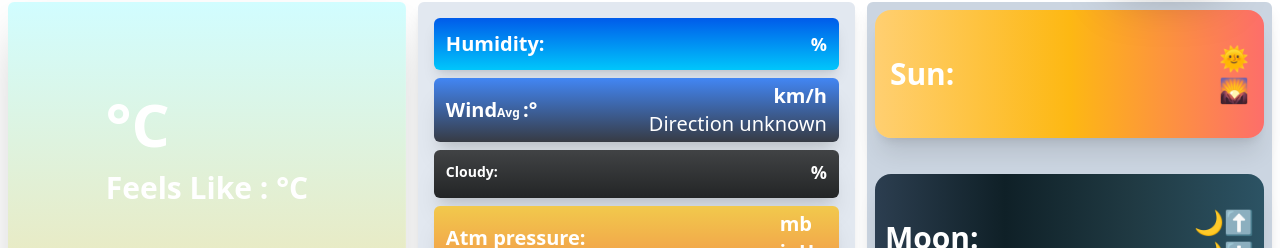
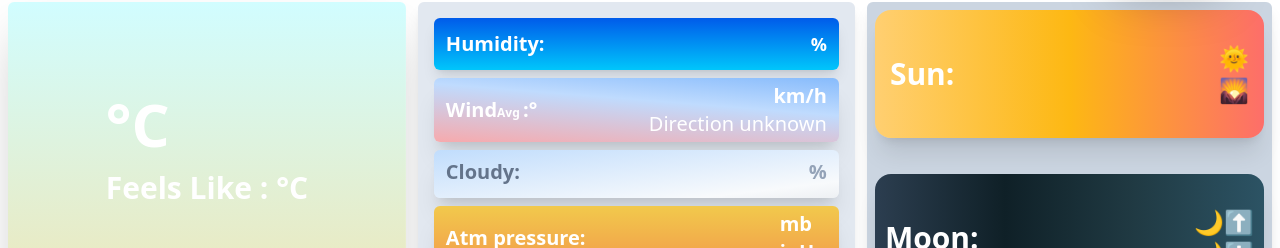
Before and after one commit to Code-Master20/weCode, a React (Vite) app: page /projects/weather/current-weather in a window 1280 px wide. Shown: the part 394-642 px from the top of the page. Built offline with nearby package versions, Linux system fonts and the light colour scheme; no server answers.

Commit message:
animation added

```diff
--- a/src/contexts/projectContexts/WeatherContext.jsx
+++ b/src/contexts/projectContexts/WeatherContext.jsx
@@ -59,7 +59,7 @@ export default function WeatherProvider({ children }) {
         setCurrentDayAstros(data.forecast.forecastday[0].astro);
         setLocalisedData(data.location);
         setOverallDayForecasting(data.forecast.forecastday[0].day);
-        setTwentyFourHourForecasting(data.forecast.forecastday[0].hour);
+        setTwentyFourHourForecasting(data?.forecast?.forecastday[0]?.hour);
 
         setTimeout(() => setError(null), 4000);
 
--- a/src/projects/WeatherApp/CurrentWeather.jsx
+++ b/src/projects/WeatherApp/CurrentWeather.jsx
@@ -128,23 +128,6 @@ function CurrentWeather() {
     return "Extreme";
   }
 
-  // Gradient backgrounds for wind
-  function getWindBackground(windKph) {
-    if (windKph <= 10) {
-      // Calm
-      return "linear-gradient(to top, #e0f7fa, #80deea)"; // light cyan
-    } else if (windKph <= 30) {
-      // Moderate
-      return "linear-gradient(to top, #b2fefa, #0ed2f7)"; // aqua blue
-    } else if (windKph <= 60) {
-      // Strong
-      return "linear-gradient(to top, #f7971e, #ffd200)"; // yellow-orange
-    } else {
-      // Storm
-      return "linear-gradient(to top, #373b44, #4286f4)"; // dark stormy
-    }
-  }
-
   // Function for humidity backgrounds
   function getHumidityBackground(humidity) {
     if (humidity < 30) {
@@ -195,31 +178,6 @@ function CurrentWeather() {
     }
   }
 
-  // background gradient for different cloud percentages
-  function getCloudBackground(cloud) {
-    if (cloud <= 10) {
-      // Clear sky
-      return "linear-gradient(to top, #56ccf2, #2f80ed)";
-      // bright blue sky
-    } else if (cloud <= 40) {
-      // Few clouds
-      return "linear-gradient(to top, #a1c4fd, #c2e9fb)";
-      // soft blue with light white
-    } else if (cloud <= 70) {
-      // Partly cloudy
-      return "linear-gradient(to top, #d7d2cc, #304352)";
-      // grayish-blue
-    } else if (cloud <= 90) {
-      // Mostly cloudy
-      return "linear-gradient(to top, #757f9a, #d7dde8)";
-      // strong gray tones
-    } else {
-      // Overcast (100%)
-      return "linear-gradient(to top, #232526, #414345)";
-      // dark gray stormy
-    }
-  }
-
   // background gradient for different atmospheric pressures
   function getPressureBackground(pressure) {
     if (pressure < 990) {
@@ -265,30 +223,6 @@ function CurrentWeather() {
     }
   }
 
-  function getPrecipitationBackground(precipMM) {
-    if (precipMM === 0) {
-      // No rain
-      return "linear-gradient(to top, #56ccf2, #2f80ed)";
-      // clear blue sky
-    } else if (precipMM <= 2.5) {
-      // Light rain
-      return "linear-gradient(to top, #89f7fe, #66a6ff)";
-      // light blue / gentle rain
-    } else if (precipMM <= 7.5) {
-      // Moderate rain
-      return "linear-gradient(to top, #4facfe, #00f2fe)";
-      // medium blue
-    } else if (precipMM <= 50) {
-      // Heavy rain
-      return "linear-gradient(to top, #667db6, #0082c8, #0082c8, #667db6)";
-      // darker rainy blue
-    } else {
-      // Extreme rainfall
-      return "linear-gradient(to top, #373B44, #4286f4)";
-      // stormy dark gradient
-    }
-  }
-
   function getSnowBackground(snowFlag) {
     if (snowFlag === 1) {
       return "linear-gradient(to top, #c9d6ff, #e2e2e2)";
@@ -299,6 +233,71 @@ function CurrentWeather() {
     }
   }
 
+  //Animation for wind-div
+  function getWindAnimationSpeed(windKph) {
+    if (windKph > 50) return "1s ease-in"; // Very windy - fast animation
+    if (windKph > 30) return "2s ease-in"; // Windy - medium fast
+    if (windKph > 15) return "3s ease-in"; // Breezy - normal
+    if (windKph > 5) return "5s ease-in"; // Light breeze - slow
+    return "8s ease-in"; // Calm - very slow
+  }
+
+  const [isRain, setIsrain] = useState(null);
+  function getCurrentHourEpoch() {
+    const date = new Date(); // current time
+    date.setMinutes(0, 0, 0); // reset minutes, seconds, milliseconds → 00:00:00
+    return Math.floor(date.getTime() / 1000); // convert ms → seconds
+  }
+
+  const hourEpoch = getCurrentHourEpoch();
+
+  useEffect(() => {
+    const timer = setTimeout(() => {
+      const obj = twentyFourHourForecasting.find(
+        (hour) => hour.time_epoch == hourEpoch
+      ).will_it_rain;
+
+      setIsrain(obj);
+    }, 2000);
+    return () => clearTimeout(timer);
+  }, [twentyFourHourForecasting, hourEpoch]);
+
+  function getRainAnimationSpeed(isRain, rainPrecip) {
+    // Handle undefined/null values during loading
+    if (isRain === null || isRain === undefined) {
+      return "6s ease-in"; // Default while loading
+    }
+
+    // Handle invalid precipitation values
+    if (rainPrecip === null || rainPrecip === undefined || rainPrecip < 0) {
+      rainPrecip = 0; // Set to 0 if invalid
+    }
+
+    if (!isRain) return "6s ease-in";
+    if (rainPrecip === 0) return "6s ease-in"; // No rain
+    if (rainPrecip < 0.1) return "5s ease-in"; // Very light rain
+    if (rainPrecip < 0.3) return "4s ease-in"; // Light rain
+    if (rainPrecip < 0.5) return "3s ease-in"; // Moderate rain
+    if (rainPrecip < 1.0) return "2s ease-in"; // Heavy rain
+    return "1s ease-in"; // Very heavy rain
+  }
+
+  function getCloudAnimationSpeed(cloud) {
+    // Handle undefined/null values
+    if (cloud === null || cloud === undefined) {
+      return "8s ease-in"; // Default while loading
+    }
+
+    // Cloud percentage-based animation speeds (0-100%)
+    if (cloud === 0) return "0s ease-in"; // Clear sky - no animation
+    if (cloud <= 10) return "20s ease-in"; // Few clouds - very slow drift
+    if (cloud <= 25) return "15s ease-in"; // Scattered clouds - slow
+    if (cloud <= 40) return "12s ease-in"; // Partly cloudy - moderate slow
+    if (cloud <= 60) return "8s ease-in"; // Mostly cloudy - normal
+    if (cloud <= 75) return "6s ease-in"; // Broken clouds - moderate fast
+    if (cloud <= 90) return "4s ease-in"; // Overcast - fast movement
+    return "2s ease-in"; // Dense overcast - very fast
+  }
   return (
     <>
       {/* at very first isHourly=true and isOverallDay=false so HourlyData component will be rendered
@@ -455,11 +454,12 @@ function CurrentWeather() {
 
               {/* wind-speed */}
               <div
-                className="flex flex-row justify-between items-center p-3 shadow-xl rounded-md md:pt-1 md:pb-1"
+                className={`flex flex-row justify-between items-center p-3 shadow-xl rounded-md md:pt-1 md:pb-1 bg-[length:200%_100%]
+                   animate-wind-flow bg-gradient-to-tr from-red-300 via-blue-200 to-blue-400`}
                 style={{
-                  backgroundImage: getWindBackground(currentWeather?.wind_kph),
-                  backgroundSize: "cover",
-                  backgroundPosition: "center",
+                  animationDuration: getWindAnimationSpeed(
+                    currentWeather?.wind_kph || 0
+                  ),
                 }}
               >
                 <p className="text-white text-2xl font-semibold lg:text-xl md:text-sm">
@@ -503,16 +503,19 @@ function CurrentWeather() {
 
               {/* cloud cover */}
               <div
-                className="flex flex-row justify-between items-center shadow-xl p-3 rounded-md md:pt-2 md:pb -2"
+                className={`flex flex-row justify-between items-center shadow-xl p-3 rounded-md md:pt-2 md:pb -2
+                  bg-gradient-to-tl from-gray-400 via-slate-50 to-blue-300
+                  bg-[length:300%_300%] animate-wind-flow`}
                 style={{
-                  background: getCloudBackground(currentWeather?.cloud),
-                  color: "white",
+                  animationDuration: getCloudAnimationSpeed(
+                    currentWeather?.cloud || 0
+                  ),
                 }}
               >
-                <p className="text-white text-2xl font-semibold md:text-sm">
+                <p className="text-slate-500 text-2xl font-semibold xl:text-xl md:text-sm">
                   Cloudy:
                 </p>
-                <p className="text-white text-2xl font-semibold lg:text-lg md:text-sm">
+                <p className="text-slate-400 text-2xl font-semibold xl:text-xl lg:text-lg md:text-sm">
                   {currentWeather?.cloud}%
                 </p>
               </div>
@@ -559,12 +562,14 @@ function CurrentWeather() {
 
               {currentWeather?.precip_mm ? (
                 <div
-                  className="flex flex-row justify-between items-center p-3 shadow-xl rounded-md md:pt-1 md:pb-1"
+                  className={`flex flex-row justify-between items-center p-3 shadow-xl rounded-md md:pt-1 md:pb-1 bg-gradient-to-tl from-lime-400 via-zinc-300 to-green-500
+                   bg-[length:300%_300%] animate-wind-flow
+                    `}
                   style={{
-                    background: getPrecipitationBackground(
-                      currentWeather?.precip_mm
+                    animationDuration: getRainAnimationSpeed(
+                      isRain,
+                      currentWeather?.precip_in
                     ),
-                    color: "white",
                   }}
                 >
                   <p className="text-white text-2xl font-semibold xl:text-xl xl:font-bold lg:text-xl lg:font-bold md:text-sm">
@@ -575,7 +580,7 @@ function CurrentWeather() {
                   lg:flex lg:flex-col lg:justify-between lg:items-center md:text-sm "
                   >
                     <span className="lg:text-xl self-end">
-                      {currentWeather?.precip_mm} mm{" "}
+                      {currentWeather?.precip_in} in{" "}
                     </span>
                     <span className="text-sm lg:text-xl md:text-xs ">
                       {rainPossibilityTracker()}
--- a/src/projects/WeatherApp/currentComponents/OverallDayData.jsx
+++ b/src/projects/WeatherApp/currentComponents/OverallDayData.jsx
@@ -201,6 +201,15 @@ function OverallDayData() {
     }
   }
 
+  //Animation for wind-div
+  function getWindAnimationSpeed(windKph) {
+    if (windKph > 50) return "1s ease-in"; // Very windy - fast animation
+    if (windKph > 30) return "2s ease-in"; // Windy - medium fast
+    if (windKph > 15) return "3s ease-in"; // Breezy - normal
+    if (windKph > 5) return "5s ease-in"; // Light breeze - slow
+    return "8s ease-in"; // Calm - very slow
+  }
+
   function width_control_xl(width) {
     if (width > 1370) {
       return "xl:min-w-[27rem]";
@@ -356,13 +365,13 @@ function OverallDayData() {
               {/* Wind Speed */}
               <div
                 className={`flex flex-row justify-between items-center py-1 px-2 border-2 border-blue-300 rounded-lg
-    bg-gradient-to-r from-gray-300 via-slate-600 to-slate-300
-    animate-wind bg-[length:200%_100%]`}
+                          bg-gradient-to-tr from-red-300 via-blue-200 to-blue-400 bg-[length:200%_100%]
+                       animate-wind-flow
+                      `}
                 style={{
-                  animationDuration: `${Math.max(
-                    21 - Math.floor(currentWeather?.wind_kph ?? 0), // faster for higher wind
-                    3 // min 3s so it doesn’t go crazy fast
-                  )}s`,
+                  animationDuration: getWindAnimationSpeed(
+                    currentWeather?.wind_kph || 0
+                  ),
                 }}
               >
                 <p className="text-white font-semibold text-2xl">
--- a/tailwind.config.js
+++ b/tailwind.config.js
@@ -1,21 +1,22 @@
 // tailwind.config.js
 export default {
-  content: [
-    "./index.html",
-    "./src/**/*.{js,ts,jsx,tsx}",
-  ],
+  content: ["./index.html", "./src/**/*.{js,ts,jsx,tsx}"],
   theme: {
     extend: {
+      animation: {
+        "wind-flow": "wind-flow 3s linear infinite",
+      },
       keyframes: {
-        wind: {
-          // "0%, 102%": { backgroundPosition: "0% 20%" },
-          "50%": { backgroundPosition: "100% 10%" },
+        "wind-flow": {
+          "0%": {
+            "background-position": "100% 50%", // Start from right
+          },
+          "100%": {
+            "background-position": "0% 50%", // Smoothly move to left
+          },
         },
-      },
-      animation: {
-        wind: "wind linear infinite",
       },
     },
   },
   plugins: [],
-}
+};
```
